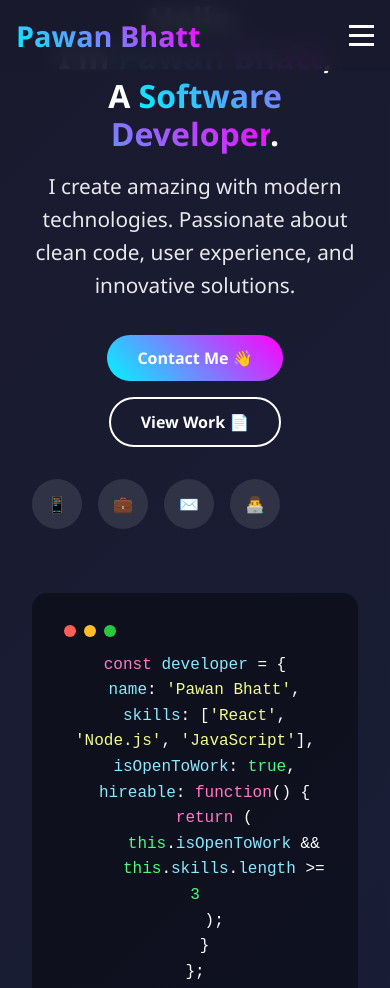
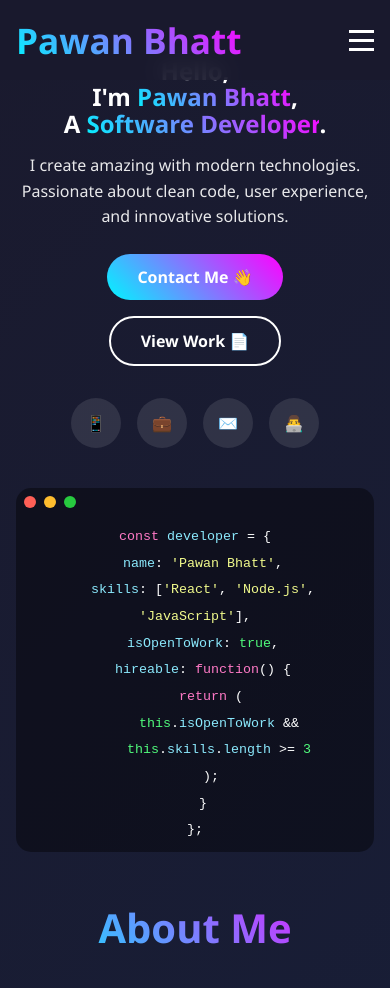
Before and after one commit to Pawan1301-bit/Portfolio-, a website: page public/index.html in a window 390 px wide. Shown: the top 988 px of the page. Drawn offline with nearby package versions, Linux system fonts and the light colour scheme.

```diff
--- a/public/style.css
+++ b/public/style.css
@@ -76,7 +76,7 @@
 }
 
 .logo {
-    font-size: 1.8rem;
+    font-size: 2.2rem;
     font-weight: bold;
     background: linear-gradient(45deg, #00f5ff, #ff00ff);
     -webkit-background-clip: text;
@@ -128,11 +128,13 @@
 }
 
 /* Hero Section */
+/* Main Hero Section - Add padding-top to account for fixed navbar */
 .hero {
     min-height: 100vh;
     display: flex;
     align-items: center;
     padding: 0 2rem;
+    padding-top: 80px; /* Add this - accounts for 70px navbar + some extra space */
     position: relative;
 }
 
@@ -146,7 +148,7 @@
 }
 
 .hero-content h1 {
-    font-size: 3.5rem;
+    font-size: 2.5rem;
     margin-bottom: 1rem;
     line-height: 1.2;
 }
@@ -556,7 +558,6 @@
     text-align: center;
     border-top: 1px solid rgba(255, 255, 255, 0.1);
 }
-
 /* Responsive Design */
 @media (max-width: 768px) {
     .nav-links {
@@ -581,13 +582,35 @@
         display: flex;
     }
 
+    .hero {
+        padding-top: 120px; /* Increase top padding for mobile */
+        padding-left: 1rem;
+        padding-right: 1rem;
+    }
+
     .hero-container {
         grid-template-columns: 1fr;
         text-align: center;
+        gap: 2rem; /* Reduce gap on mobile */
+        min-height: auto; /* Remove min-height constraint */
+    }
+
+    .hero-content {
+        padding: 1rem 0; /* Vertical padding only */
+        margin-top: 0; /* Remove margin-top */
     }
 
     .hero-content h1 {
         font-size: 2.5rem;
+        line-height: 1.2;
+        margin-top: 0;
+        margin-bottom: 1rem;
+        word-wrap: break-word;
+    }
+
+    .hero-content p {
+        font-size: 1.1rem; /* Slightly smaller on mobile */
+        margin-bottom: 1.5rem;
     }
 
     .about-content {
@@ -602,17 +625,41 @@
     .cta-buttons {
         flex-direction: column;
         align-items: center;
+        gap: 1rem;
     }
 
     .skills-grid,
     .projects-grid {
         grid-template-columns: 1fr;
     }
+
+    .social-links {
+    display: flex;
+    gap: 1rem;
+    /* align-items: center; */
+    justify-content: center;
+}
+
+
+
 }
 
 @media (max-width: 480px) {
+    .hero {
+        padding-top: 50px;
+    }
+
     .hero-content h1 {
-        font-size: 2rem;
+        font-size: 1.5rem;
+        line-height: 1.1;
+    }
+
+    .hero-content p {
+        font-size: 1rem;
+    }
+
+    .hero-content {
+        padding: 0.5rem 0;
     }
 
     .section {
@@ -621,8 +668,36 @@
 
     .nav-container {
         padding: 0 1rem;
-    }}
+    }
 
+    .about-content img {
+        display: flex;
+        /* justify-content: center; */
+        margin: 0 auto;
+}
+
+     /* .code-block,
+    .hero-code,
+    .code-snippet,
+    .terminal,
+    .code-container {
+        display: none !important;
+    } */
+
+    .code-block {
+    background: rgba(0, 0, 0, 0.4);
+    border-radius: 15px;
+    padding: 0.5rem;
+    font-family: 'Courier New', monospace;
+    position: relative;
+    overflow: hidden;
+    }
+    .code-content {
+    color: #ffffff;
+    line-height: 2;
+    font-size: smaller;
+}
+}
 
 
 .large-toast{
```
